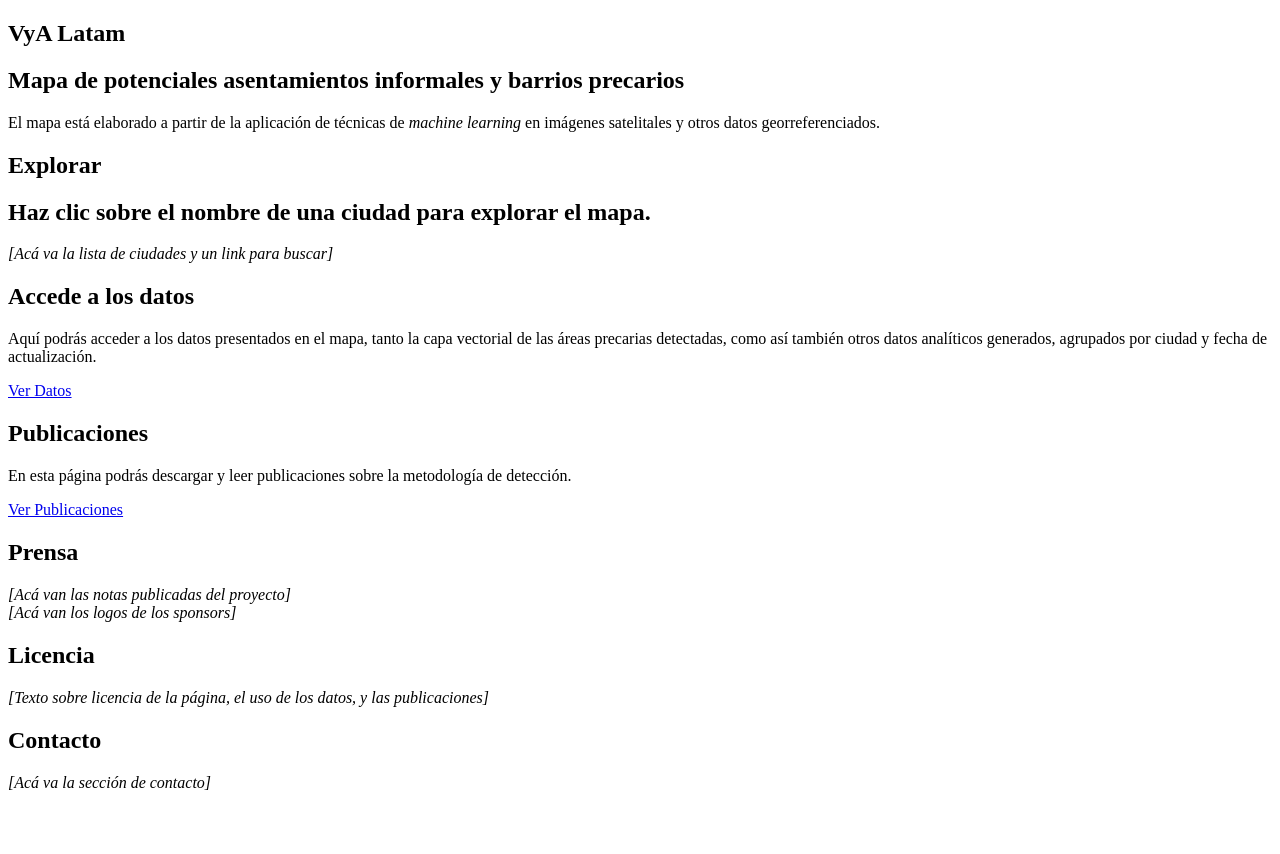
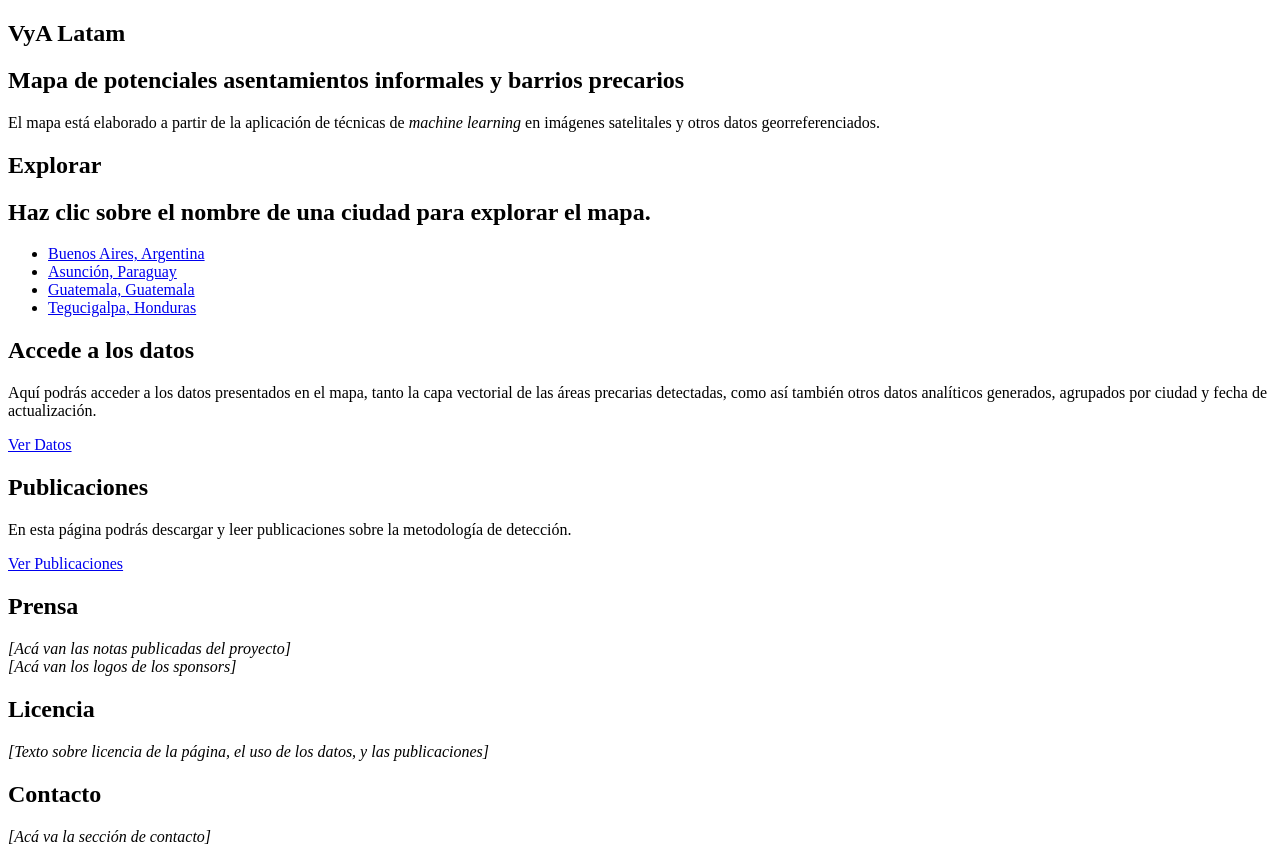
Before and after one commit to dymaxionlabs/ap-latam, a Gatsby site: page / in a window 1280 px wide. Before the commit the page ends 800 px from the top, so only its background shows below. Built offline with nearby package versions, Linux system fonts and the light colour scheme; Gatsby itself is replaced by a stand-in of ours.

Commit message:
Display list of cities on index, based on a metadata json file
Use source-filesystem and transformer-json plugins to read cities.json
and build a list of cities for exploring.

```diff
--- /dev/null
+++ b/data/cities.json
@@ -0,0 +1,42 @@
+[
+   {
+      "name" : "Buenos Aires",
+      "country" : "Argentina",
+      "path" : "argentina",
+      "center" : {
+         "lat" : -34.614948,
+         "lon" : -58.439854
+      },
+      "zoom" : 11
+   },
+   {
+      "name" : "Asunción",
+      "country" : "Paraguay",
+      "path" : "paraguay-asuncion",
+      "center" : {
+         "lon" : -57.521255,
+         "lat" : -25.291748
+      },
+      "zoom" : 12
+   },
+   {
+      "name" : "Guatemala",
+      "country" : "Guatemala",
+      "path" : "guatemala-guatemala",
+      "center" : {
+         "lat" : 14.62016,
+         "lon" : -90.51367
+      },
+      "zoom" : 12
+   },
+   {
+      "name" : "Tegucigalpa",
+      "country" : "Honduras",
+      "path" : "tegucigalpa-honduras",
+      "center" : {
+         "lat" : 14.08154,
+         "lon" : -87.19828
+      },
+      "zoom" : 12
+   }
+]
--- a/gatsby-config.js
+++ b/gatsby-config.js
@@ -5,6 +5,14 @@ module.exports = {
   },
   plugins: [
     'gatsby-plugin-react-helmet',
-    'gatsby-plugin-sass'
+    'gatsby-plugin-sass',
+    {
+      resolve: 'gatsby-source-filesystem',
+      options: {
+        name: 'data',
+        path: `${__dirname}/data/`,
+      },
+    },
+    'gatsby-transformer-json'
   ],
 };
--- a/package.json
+++ b/package.json
@@ -9,6 +9,8 @@
     "gatsby-link": "^1.6.34",
     "gatsby-plugin-react-helmet": "^2.0.3",
     "gatsby-plugin-sass": "^1.0.16",
+    "gatsby-source-filesystem": "^1.5.18",
+    "gatsby-transformer-json": "^1.0.14",
     "react-helmet": "^5.2.0"
   },
   "keywords": [
--- a/src/pages/index.js
+++ b/src/pages/index.js
@@ -1,7 +1,34 @@
 import React from 'react'
 import Link from 'gatsby-link'
 
-const IndexPage = ({ data }) => (
+const CityList = props => {
+  const list = props.cities.map(city => {
+    const key = `${city.name}-${city.country}`
+    return (
+      <CityListItem key={key} value={city} />
+    )
+  })
+  return (
+    <ul>
+      {list}
+    </ul>
+  )
+}
+
+const CityListItem = props => {
+  const url = `/map#${props.value.path}`
+  const name = `${props.value.name}, ${props.value.country}`
+  return (
+    <li>
+      <Link to={url}>{name}</Link>
+    </li>
+  )
+}
+
+const IndexPage = ({ data }) => {
+  const cities = data.allCitiesJson.edges.map(v => v.node)
+
+  return (
     <div>
       <section className="hero is-medium is-primary is-bold">
         <div className="hero-body">
@@ -24,7 +51,7 @@ const IndexPage = ({ data }) => (
         <div className="container">
           <h1 className="title">Explorar</h1>
           <h2 className="subtitle">Haz clic sobre el nombre de una ciudad para explorar el mapa.</h2>
-        <em>[Acá va la lista de ciudades y un link para buscar]</em>
+          <CityList cities={cities} />
         </div>
       </section>
       <section className="section">
@@ -71,6 +98,7 @@ const IndexPage = ({ data }) => (
       </section>
     </div>
   )
+}
 
 export const query = graphql`
   query IndexQuery {
@@ -79,6 +107,15 @@ export const query = graphql`
         name
       }
     }
+    allCitiesJson {
+      edges {
+        node {
+          name
+          country
+          path
+        }
+      }
+    }
   }
 `
 
```
Also changed, not shown: 1 other file. Lines whose indentation alone changed are shown as unchanged.
